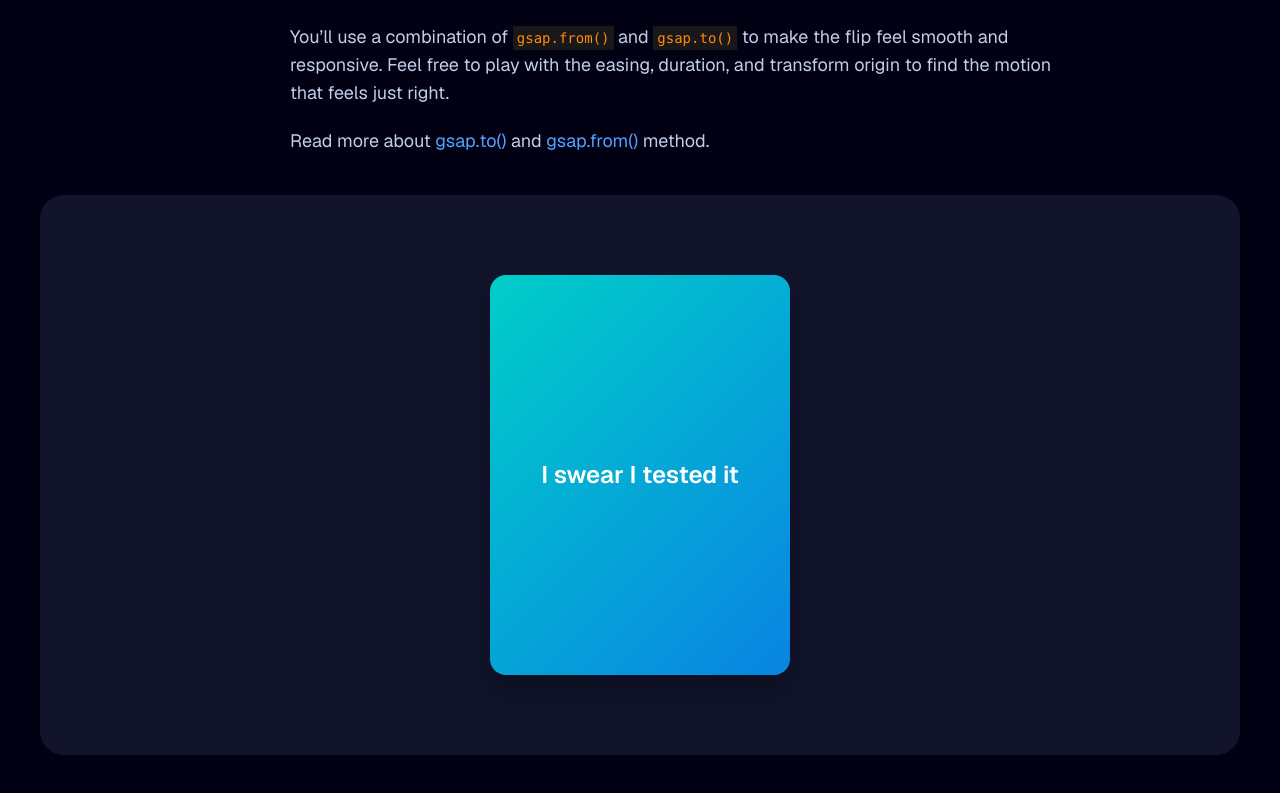
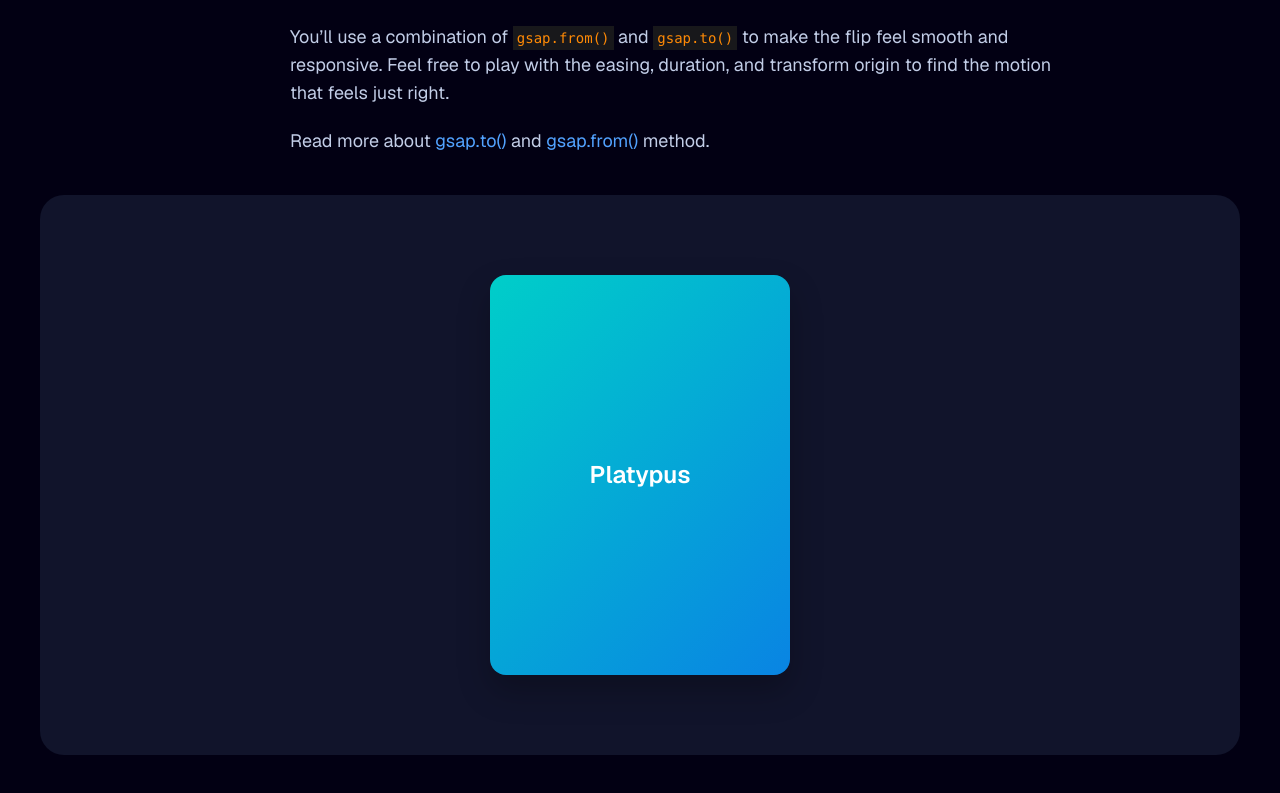
Before and after one commit to AradhyaX/Gsap-playground, a website built with Vite: page ultimate-gsap-starter/pages/11b_challenge-from/index.html in a window 1280 px wide. Shown: the part 377-1170 px from the top of the page. Built offline with nearby package versions, Linux system fonts and the light colour scheme.

Commit message:
update: change card content text

```diff
--- a/ultimate-gsap-starter/pages/11b_challenge-from/index.html
+++ b/ultimate-gsap-starter/pages/11b_challenge-from/index.html
@@ -64,8 +64,8 @@
       <div class="demo">
         <section class="flex-center">
           <div id="card">
-            <div class="card-face card-front">I swear I tested it</div>
-            <div class="card-face card-back">It works on my machine</div>
+            <div class="card-face card-front">Platypus</div>
+            <div class="card-face card-back">Perry The Platypus</div>
           </div>
         </section>
       </div>
```
